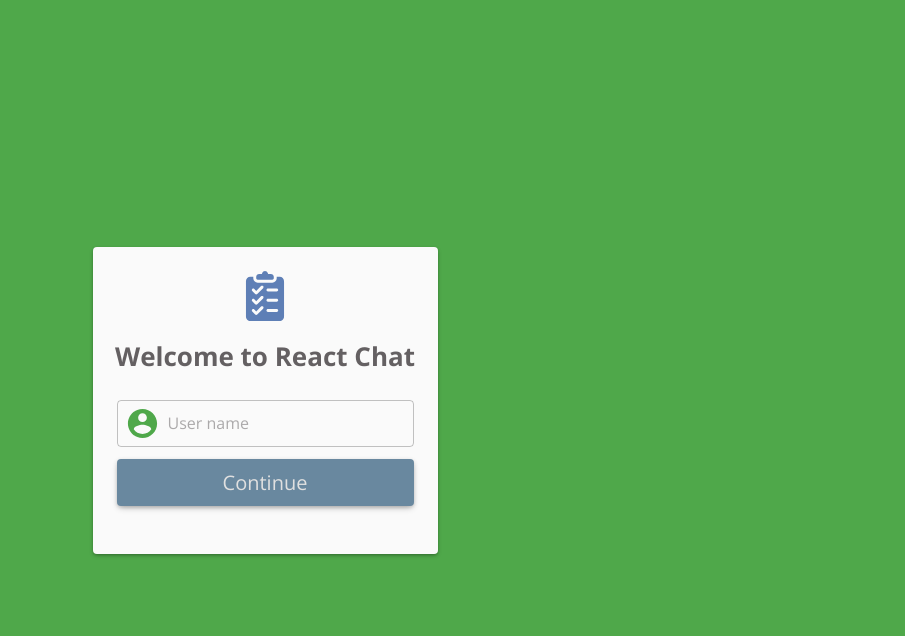
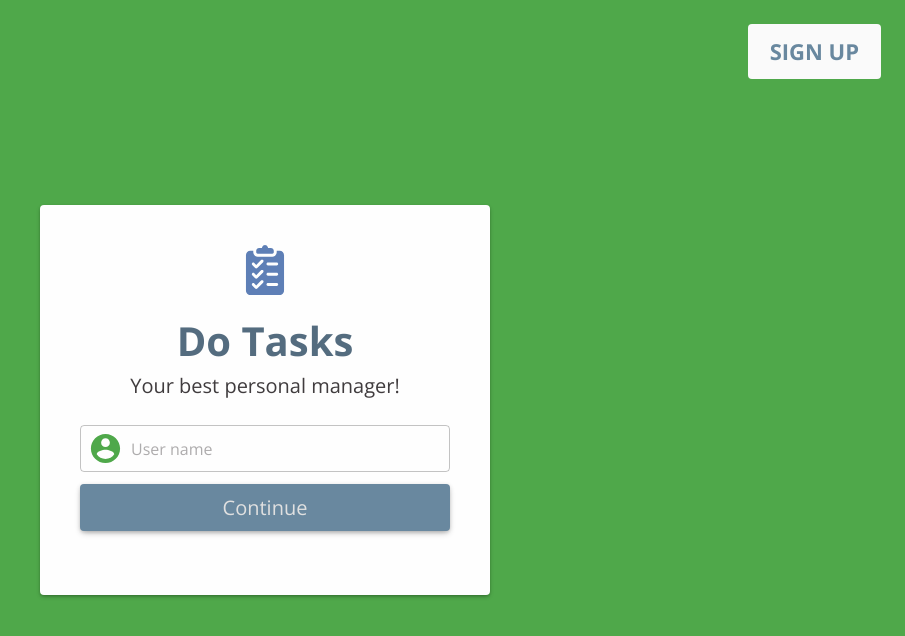
Before and after one commit to kubasulek2/DoTask, a React (Create React App) app: page / in a window 1280 px wide. Shown: the top 636 px of the page, without its empty margins (375-1280 px from the left). Built offline with nearby package versions, Linux system fonts and the light colour scheme.

Commit message:
Continue Login

```diff
--- a/src/Components/Login/Login.js
+++ b/src/Components/Login/Login.js
@@ -1,15 +1,17 @@
-import React from 'react';
+import React, { useState } from 'react';
 import { makeStyles } from '@material-ui/core/styles';
 import Card from '@material-ui/core/Card';
 import CardMedia from '@material-ui/core/CardMedia';
 import CardContent from '@material-ui/core/CardContent';
 import Typography from '@material-ui/core/Typography';
+import Button from '@material-ui/core/Button';
 
 import { ReactComponent as LogoIcon } from '../../Assets/logo.svg';
 import LoginForm from '../../Containers/Forms/Login';
 
 
-const xxs = '@media (max-width:400px)';
+const xxs = '@media (max-width:500px)';
+const landscape = '@media (orientation: landscape) and (max-height: 450px) ';
 const useStyles = makeStyles(({ spacing, palette }) => ({
 	root: {
 		display: 'flex',
@@ -17,14 +19,43 @@ const useStyles = makeStyles(({ spacing, palette }) => ({
 		alignItems: 'center',
 		width: '100vw',
 		height: '100vh',
-		background: palette.primary.main
+		background: palette.primary.main,
+		[landscape] : {
+			display: 'block',
+			padding: '100px 0',
+			height: 'initial'
+		}
+	},
+	switchType: {
+		position: 'absolute',
+		top: 0,
+		right: 0,
+		padding: 24,
+		[xxs]: {
+			padding: 12
+		}
+	},
+	switchButton: {
+		fontWeight: 'bold',
+		fontSize: 22,
+		boxShadow: 'none',
+		color: palette.secondary.main,
+		background: palette.background.paper
+
 	},
 	card: {
-		width: 345,
-		padding: `${ spacing(3) }px ${ spacing(1) }px`,
+		background: palette.background.default,
+		width: 450,
+		padding: `${ spacing(5) }px ${ spacing(3) }px`,
 		[xxs]: {
+			padding: `${ spacing(3) }px ${ spacing(1) }px`,
 			width: '95%',
 			minWidth: 300
+		},
+		[landscape]: {
+			width: '80%',
+			maxWidth: 450,
+			margin: 'auto auto'
 		}
 	},
 	media: {
@@ -36,11 +67,19 @@ const useStyles = makeStyles(({ spacing, palette }) => ({
 		height: '50px'
 	},
 	welcome: {
+		color: palette.secondary.dark,
 		margin: '16px 0 0',
-		fontSize: 26,
+		fontSize: 40,
 		fontWeight: 'bold',
 		[xxs]: {
 			fontSize: 24,
+		}
+	},
+	subHeader: {
+		color: palette.text.primary,
+		fontSize: 20,
+		[xxs]: {
+			fontSize: 16,
 		}
 	}
 
@@ -51,8 +90,21 @@ const useStyles = makeStyles(({ spacing, palette }) => ({
 const Login = () => {
 	const classes = useStyles();
 
+	const [authType, setAuthType] = useState('login');
+	const switchAuthType = () => setAuthType(prev => prev === 'login' ? 'signup': 'login');
+
 	return (
 		<div className={classes.root}>
+			<div className={classes.switchType}>
+				<Button
+					variant='contained'
+					size='large'
+					className={classes.switchButton}
+					onClick={switchAuthType}
+				>
+					{authType === 'login' ? 'sign up' : 'log in'}
+				</Button>
+			</div>
 			<Card className={classes.card}>
 				<CardMedia
 					className={classes.media}
@@ -62,10 +114,13 @@ const Login = () => {
 				<Typography
 					className={classes.welcome}
 					align='center'
-					color='textSecondary'
-				>Welcome to React Chat</Typography>
+				>Do Tasks</Typography>
+				<Typography
+					className={classes.subHeader}
+					align='center'
+				>Your best personal manager!</Typography>
 				<CardContent>
-					<LoginForm />
+					<LoginForm type={authType} />
 				</CardContent>
 			</Card>
 		</div>
```
